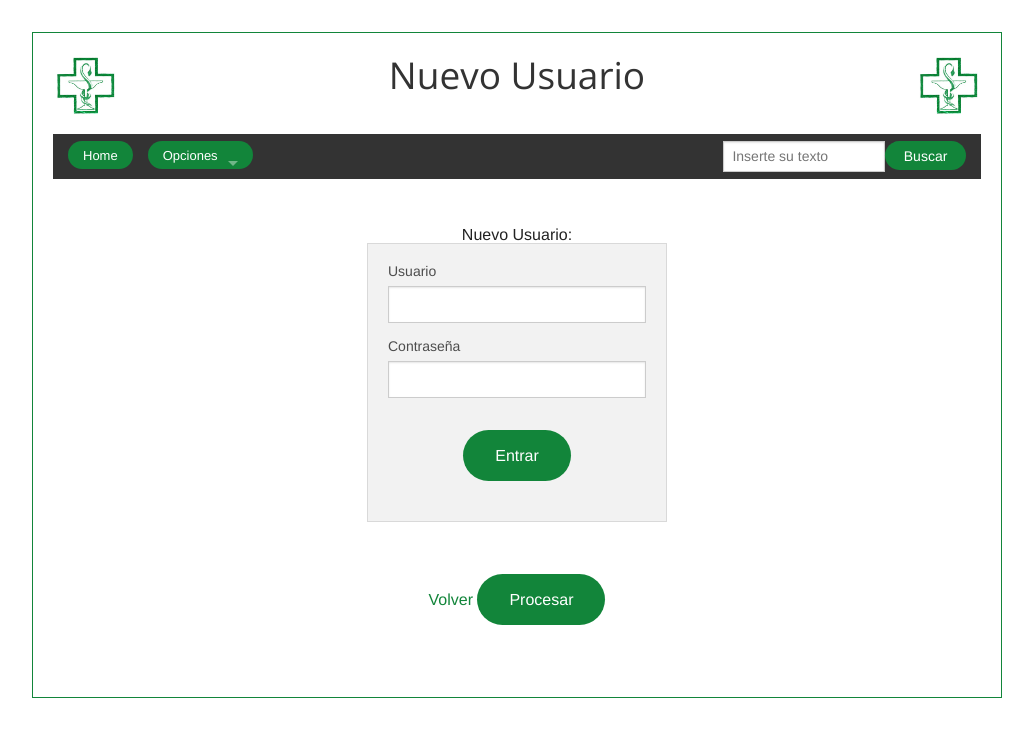
After one commit to m0ises2/Desarrollo_web, a CodeIgniter app: template application/views/Administrador/nuevo_usuario.php in a window 1280 px wide. The commit adds this page. Shown: the top 737 px of the page, without its empty margins (123-1156 px from the left). Run offline with CodeIgniter, Linux system fonts and the light colour scheme; the template is opened without the code that fills it, so the values that code supplies are empty; some libraries are stand-ins or nearby versions.

Commit message:
Empezando el modulo de agregar usuario

```diff
--- a/application/config/config.php
+++ b/application/config/config.php
@@ -14,7 +14,7 @@
 | path to your installation.
 |
 */
-$config['base_url']	= "http://$_SERVER[SERVER_NAME]/Desarrollo_web/";
+$config['base_url']	= "http://$_SERVER[SERVER_NAME]/";
 
 /*
 |--------------------------------------------------------------------------
@@ -26,7 +26,7 @@ $config['base_url']	= "http://$_SERVER[SERVER_NAME]/Desarrollo_web/";
 | variable so that it is blank.
 |
 */
-$config['index_page'] = 'index.php/';
+$config['index_page'] = '';
 
 /*
 |--------------------------------------------------------------------------
@@ -245,7 +245,7 @@ $config['encryption_key'] = '8x7eXEw0GsGRE23Ascvd20700696GMoi';
 |
 */
 $config['sess_cookie_name']		= 'ci_session';
-$config['sess_expiration']		= 7200;
+$config['sess_expiration']		= 300;
 $config['sess_expire_on_close']	= FALSE;
 $config['sess_encrypt_cookie']	= FALSE;
 $config['sess_use_database']	= FALSE;
--- a/application/models/usuario_model.php
+++ b/application/models/usuario_model.php
@@ -14,6 +14,10 @@ class Usuario_model extends CI_Model
 		return ($this->db->query("SELECT privilegios FROM usuario WHERE id = ".$data)->row()->privilegios);
 	}
 
+	function agregar_usuario()
+	{
+
+	}
 }
 
 ?>
--- a/application/views/Administrador/busqueda_avanzada.php
+++ b/application/views/Administrador/busqueda_avanzada.php
@@ -96,6 +96,7 @@
 					<br>
 					<div class="row">
 						<div class="large-12 columns">
+							<a href='<?php echo site_url()?>principal' style='color:#12853A;'>Volver</a>
 							<input type="submit" class="round button" style="color:white; background-color:#12853A;" value="Buscar">
 						</div>
 					</div>
--- /dev/null
+++ b/application/views/Administrador/nuevo_usuario.php
@@ -0,0 +1,77 @@
+<!DOCTYPE html>
+<html class="no-js" lang="en">
+	<head>
+		<meta name="description" content="Proyecto de Desarrollo Web">
+		<meta name="author" content="Moises Alvarado, Nestor Rojas">
+		<meta name="country" content="Venezuela">
+		<meta charset="utf-8" />
+		<meta name="viewport" content="width=device-width, initial-scale=1.0" />
+		<title>Proyecto de Desarrollo Web</title>
+		<link rel="stylesheet" href="<?php echo base_url()?>assets/css/foundation.css" />
+
+	</head>
+
+	<body>
+		<br>
+		<br>
+		<div class="row">
+			<div class="large-12 medium-12 small-12 columns" align="center">
+
+				<div class="callout panel" style="border-color:#12853A">
+					<!--INICIO DEL HEADER-->
+					<?php
+						$titulo = "Nuevo Usuario";
+						require("template/header.php");
+					?>
+					<!--FIN DEL HEADER-->
+
+					<!--INICIO DEL CUERPO-->
+					<legend>Nuevo Usuario:</legend>
+						<div class="row">
+							<div class="large-12 medium-12 small-12 columns" align="center">
+								<form method="POST" action = "<?php echo site_url();?>Agregar_usuario">
+									<div class="panel" style="width:300px" align="left">
+										<?php
+											if( isset($error) )
+											{
+												echo '<div data-alert class="alert-box warning radius" style="width:250px; margin: 0 auto 20px auto;">Usuario no registrado o contraseña inválida.</div>';
+											}
+										?>
+										<label>Usuario</label>
+										<input type="text" name="username" required />
+										<label>Contraseña</label>
+										<input type="password" name="password" required />
+										<br>
+										<div align="center">
+											<input type="submit" style="background-color:#12853A" class="round button" value="Entrar" />
+										</div>
+								</div>
+							</form>
+						</div>
+					</div>
+
+						<br>
+						<br>
+						<div class="row">
+							<div class="large-12 columns">
+								<a href='<?php echo site_url()?>principal' style='color:#12853A;'>Volver</a>
+								<input type="submit" class="round button" style="color:white; background-color:#12853A;" value="Procesar">
+							</div>
+						</div>
+						<br>
+						<br>
+					</form>
+				</div>
+			</div>
+		</div>
+
+
+
+		<?php #require("template/footer.php"); ?>
+		<script src="js/jquery.js"></script>
+		<script src="js/foundation.min.js"></script>
+		<script>
+			$(document).foundation();
+		</script>
+	</body>
+</html>
--- a/application/views/Administrador/template/header.php
+++ b/application/views/Administrador/template/header.php
@@ -39,6 +39,7 @@
 												<li><a href="<?php echo site_url();?>busq_avanzada/buscar">Búsqueda avanzada</a></li>
 												<li><a href= "<?php echo site_url();?>medicamento/alta" >Nuevo medicamento</a></li>
 												<li><a href="<?php echo site_url()?>traspaso">Traspaso</a></li>
+												<li><a href="<?php echo site_url()?>nuevo_usuario">Nuevo Usuario</a></li>
 											</ul>
 										</li>
 									</ul>
```
Also changed, not shown: application/controllers/agregar_usuario.php (added, +20 -0 lines).
